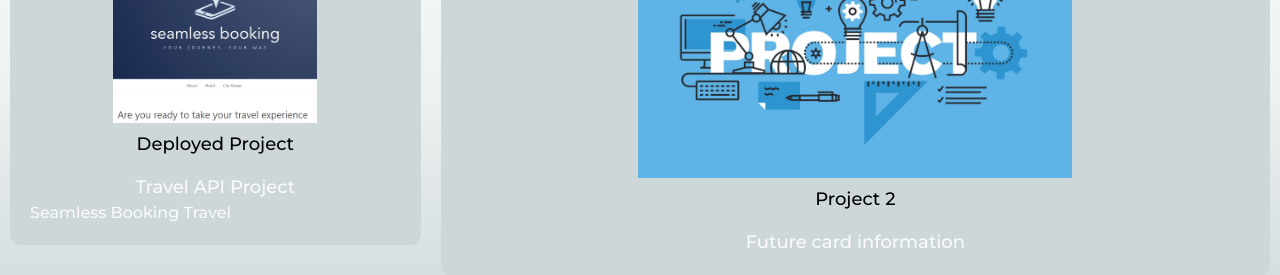
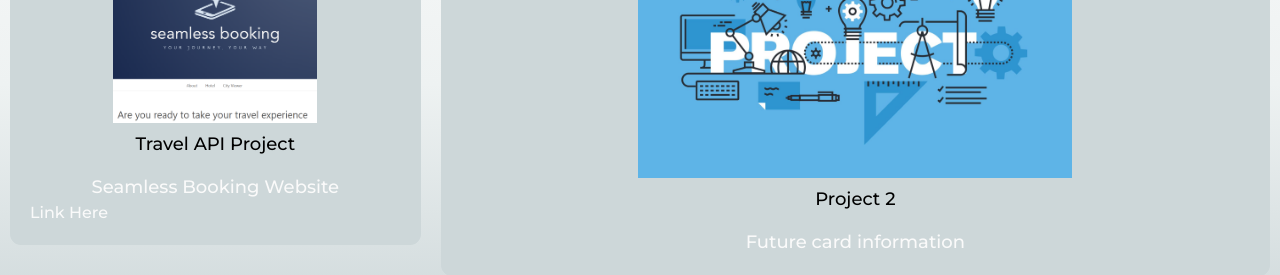
Before and after one commit to BeluchiIgbo/module-2-challenge, a plain HTML site: page index.html in a window 1280 px wide. Shown: the part 1740-2015 px from the top of the page. Drawn offline with nearby package versions, Linux system fonts and the light colour scheme.

Commit message:
rearranged portfolio

```diff
--- a/index.html
+++ b/index.html
@@ -80,10 +80,10 @@
                           alt="future project picture"
                           class="work-pic"
                         />
-                        <h3 class="card-title">Deployed Project</h3>
+                        <h3 class="card-title">Travel API Project</h3>
                         <p class="card-info">
-                          Travel API Project
-                          <a href="https://beluchiigbo.github.io/Travel-API/">Seamless Booking Travel</a>
+                          Seamless Booking Website
+                          <a href="https://beluchiigbo.github.io/Travel-API/">Link Here</a>
                         </p>
 
                       </div>
```
